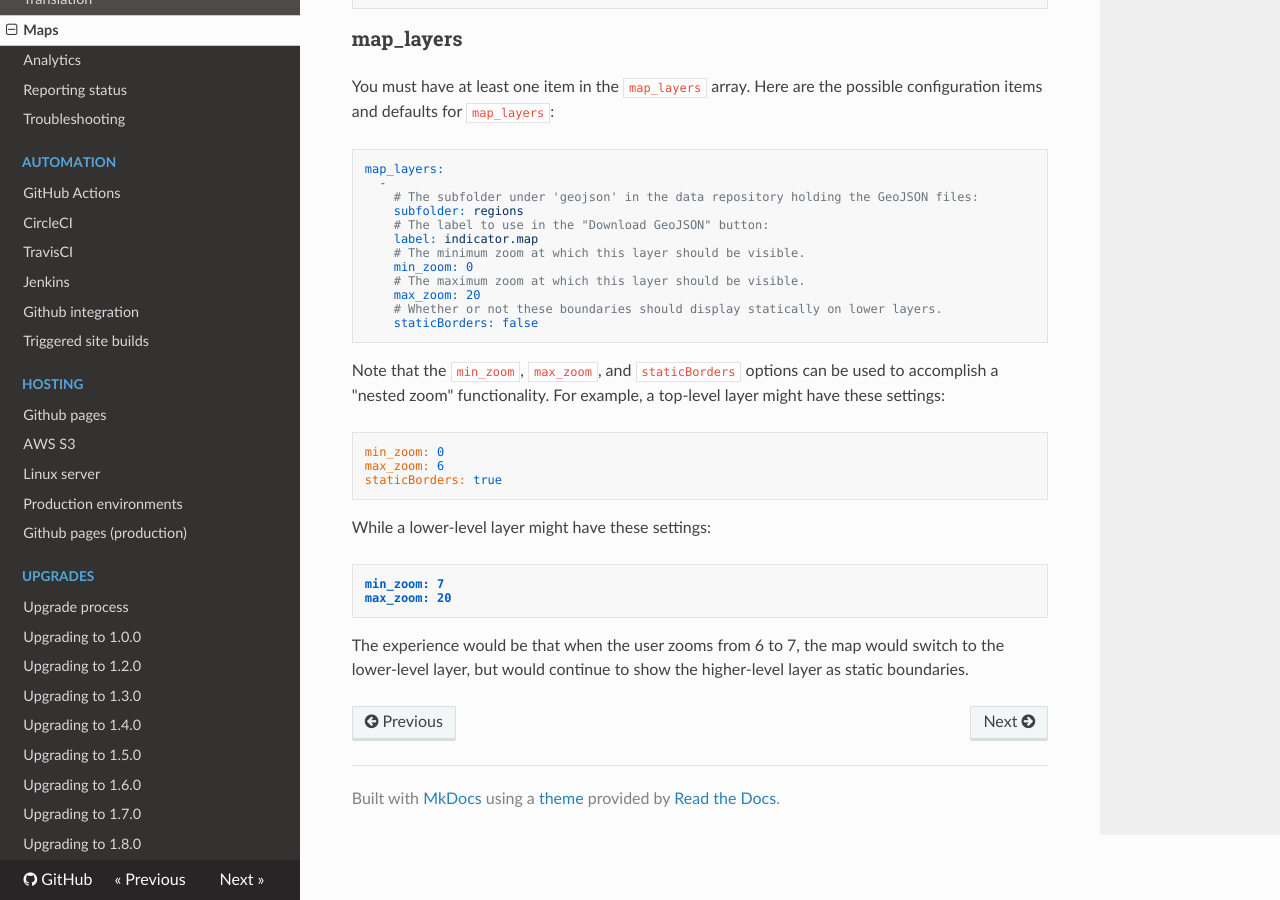
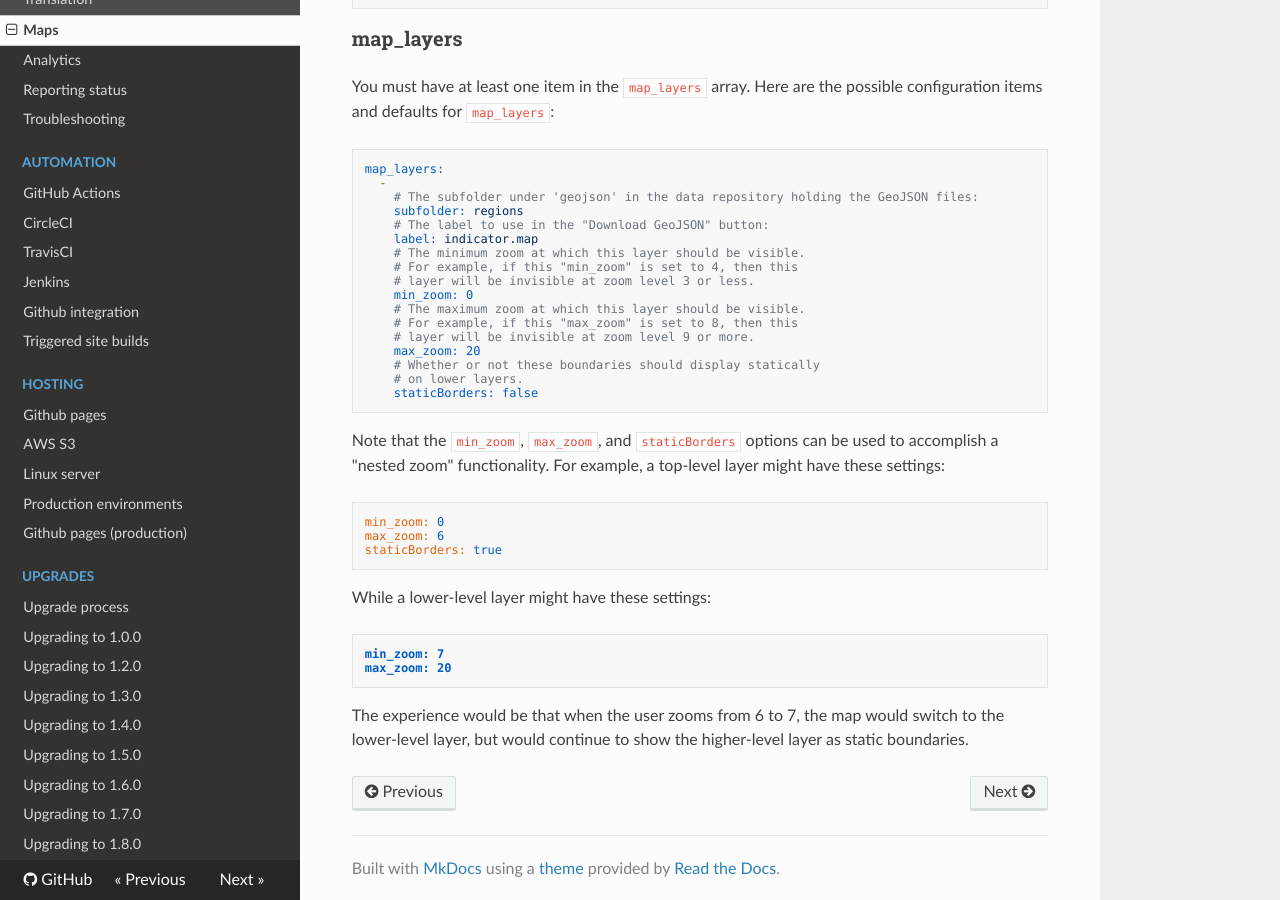
Before and after one commit to open-sdg/open-sdg, an MkDocs documentation site: the page built from docs/maps.md, in a window 1280 px wide and 900 px high, scrolled down 2181 px. Built offline with MkDocs 1.6.1, drawn with Linux system fonts in a browser that asks for light colours; nearby versions of some CDN libraries.

Commit message:
Expand a bit more on map documentation

````diff
--- a/docs/maps.md
+++ b/docs/maps.md
@@ -108,10 +108,15 @@ map_layers:
     # The label to use in the "Download GeoJSON" button:
     label: indicator.map
     # The minimum zoom at which this layer should be visible.
+    # For example, if this "min_zoom" is set to 4, then this
+    # layer will be invisible at zoom level 3 or less.
     min_zoom: 0
     # The maximum zoom at which this layer should be visible.
+    # For example, if this "max_zoom" is set to 8, then this
+    # layer will be invisible at zoom level 9 or more.
     max_zoom: 20
-    # Whether or not these boundaries should display statically on lower layers.
+    # Whether or not these boundaries should display statically
+    # on lower layers.
     staticBorders: false
 ```
 
````
Also changed, not shown: docs/configuration.md (+8 -0 lines).
